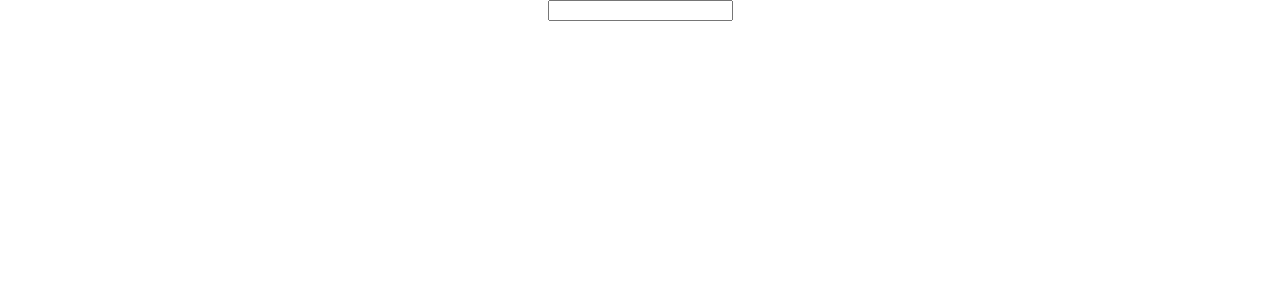
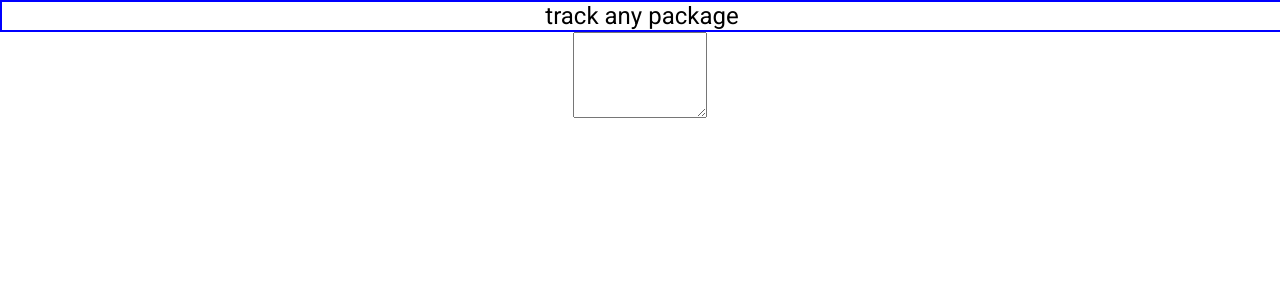
Before and after one commit to bpatmiller/brendanmiller.io, a React (Create React App) app: page /track in a window 1280 px wide. Shown: the top 300 px of the page. Built offline with nearby package versions, Linux system fonts and the light colour scheme.

Commit message:
structure for tracking is coming together

```diff
--- a/src/components/TextField.js
+++ /dev/null
@@ -1,11 +0,0 @@
-import React, { useState } from "react";
-
-export default function TextField(props) {
-  const [text, setText] = useState("");
-
-  return (
-    <div>
-      <input type="text" value={text} onChange={e => setText(e.target.value)} />
-    </div>
-  );
-}
--- /dev/null
+++ b/src/components/TrackingCard.js
@@ -0,0 +1,6 @@
+import React from "react";
+import "../scss/Track.scss";
+
+export default function TrackingCard(props) {
+  return <div style={{ border: "1px blue solid" }}>{props.number} {props.carrier}</div>;
+}
--- a/src/pages/TrackPage.js
+++ b/src/pages/TrackPage.js
@@ -1,15 +1,28 @@
-import React from "react";
-import TextField from "../components/TextField";
-import "../scss/Track.scss"
+import React, { useState } from "react";
+import TrackingCard from "../components/TrackingCard";
+import "../scss/Track.scss";
 
 export default function TrackPage() {
+  const [trackingNumbers, setTrackingNumbers] = useState("");
+  const splitTrackingNumbers = trackingNumbers
+    .split(/\r?\n/)
+    .map(st => st.trim())
+    .filter(st => st !== "");
+  console.log(splitTrackingNumbers);
+  const trackingCards = splitTrackingNumbers.map(st => (
+    <TrackingCard number={st} carrier="fedex"/>
+  ));
+
   return (
     <React.Fragment>
-
-{/* <h1>track any package</h1> */}
-      <TextField/>
-
-      </React.Fragment>
-
+      <h1>track any package</h1>
+      <textarea
+        className="tracking-number__input"
+        type="text"
+        value={trackingNumbers}
+        onChange={e => setTrackingNumbers(e.target.value)}
+      />
+      <div>{trackingCards}</div>
+    </React.Fragment>
   );
 }
--- a/src/scss/Track.scss
+++ b/src/scss/Track.scss
@@ -10,3 +10,9 @@ h1 {
     margin: auto;
     padding: 0px;
 }
+
+.tracking-number__input {
+    color: $foreground00;
+    height: 10%;
+    width: 10%;
+}
```
